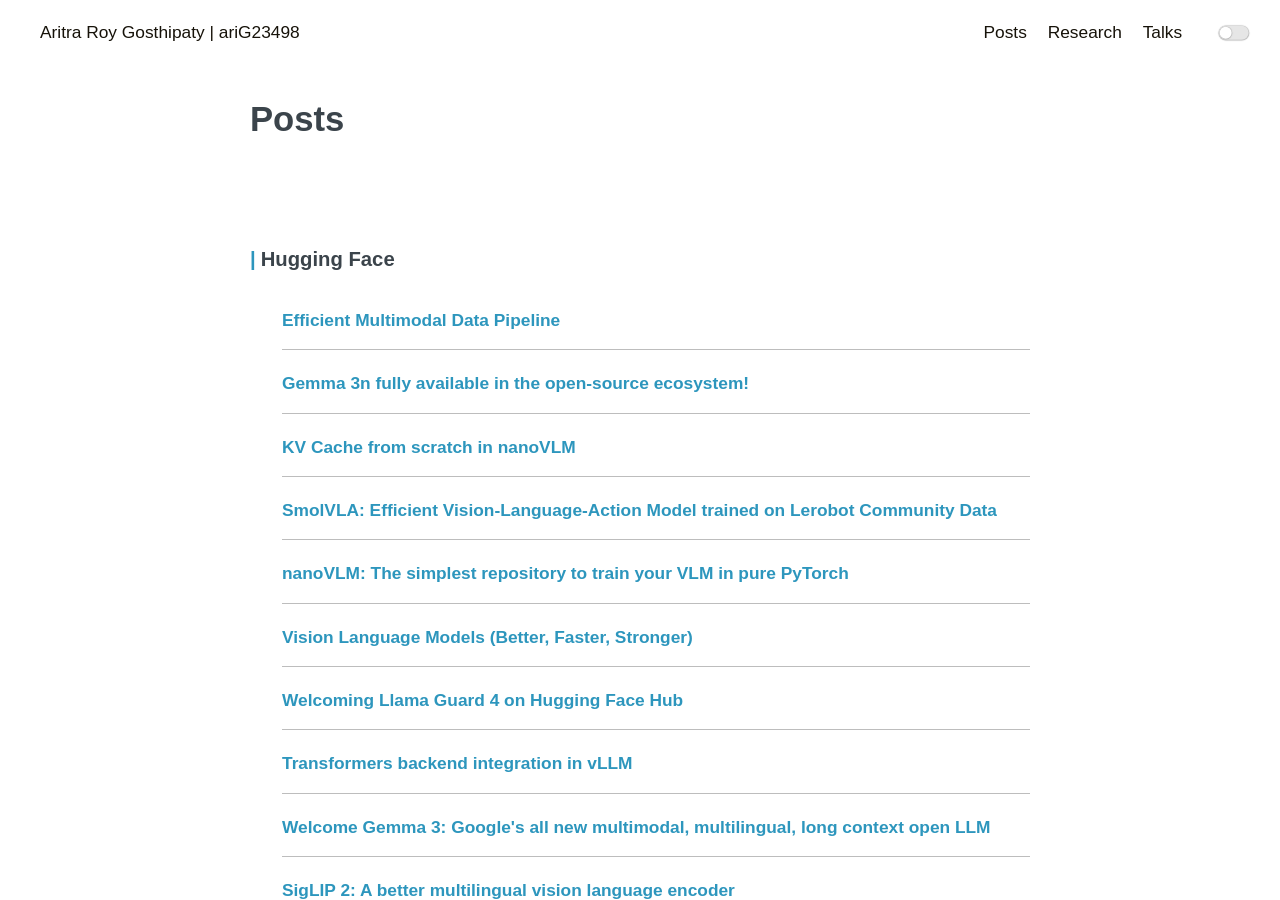
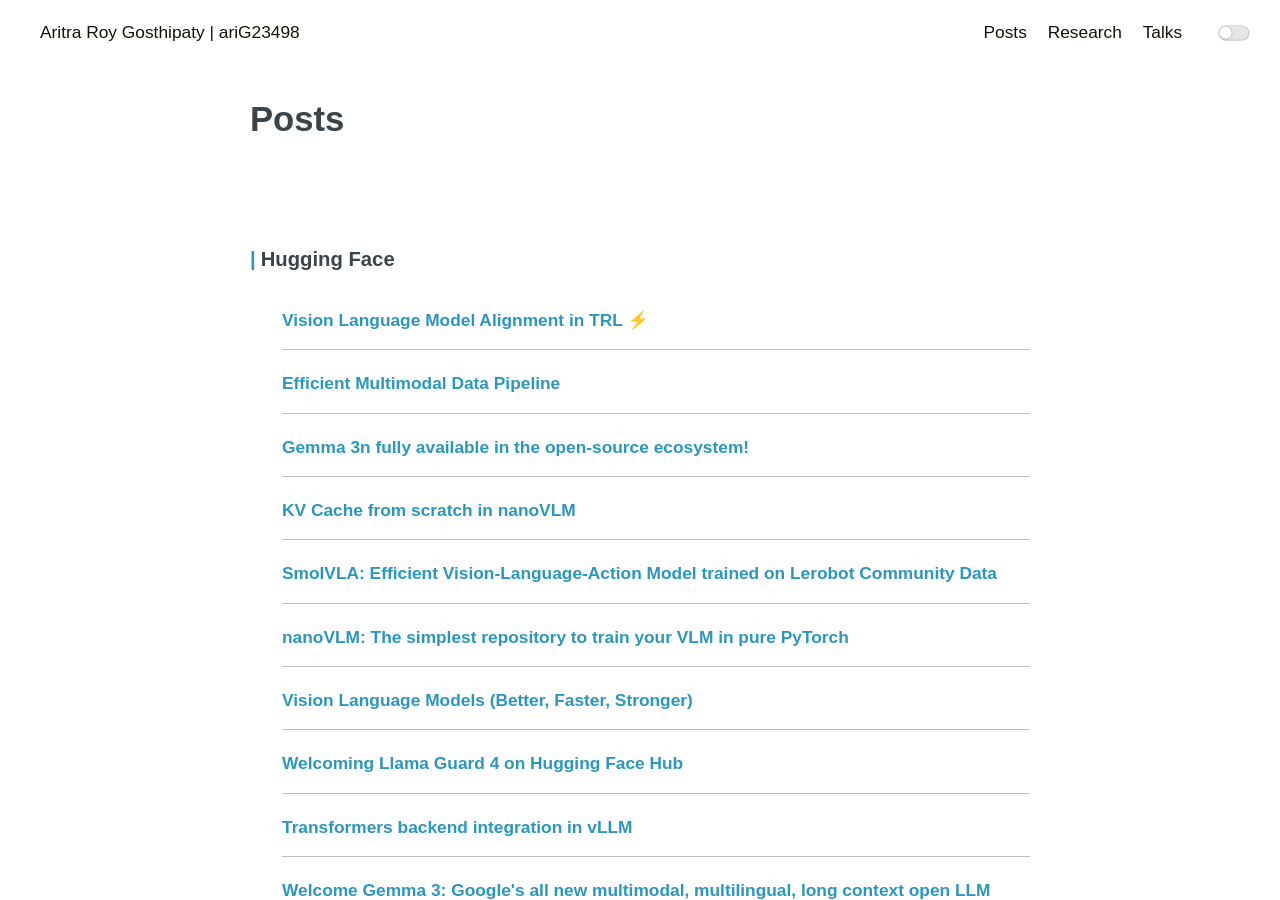
Before and after one commit to ariG23498/ariG23498.github.io, a Jekyll site: the page built from blogs.md, in a window 1280 px wide and 900 px high. Built offline with Jekyll 4.4.1, drawn with Linux system fonts in a browser that asks for light colours.

Commit message:
Update blogs.md

```diff
--- a/blogs.md
+++ b/blogs.md
@@ -7,6 +7,9 @@ permalink: /posts
 <div class="main">
    <div class="post-wrap archive">
       <h3>Hugging Face</h3>
+      <article class="archive-item">
+         <a class="archive-item-link" href="https://huggingface.co/blog/trl-vlm-alignment" target="_blank" rel="noopener noreferrer">Vision Language Model Alignment in TRL ⚡️</a>
+      </article>
       <article class="archive-item">
          <a class="archive-item-link" href="https://huggingface.co/blog/mmdp" target="_blank" rel="noopener noreferrer">Efficient Multimodal Data Pipeline</a>
       </article>
```
